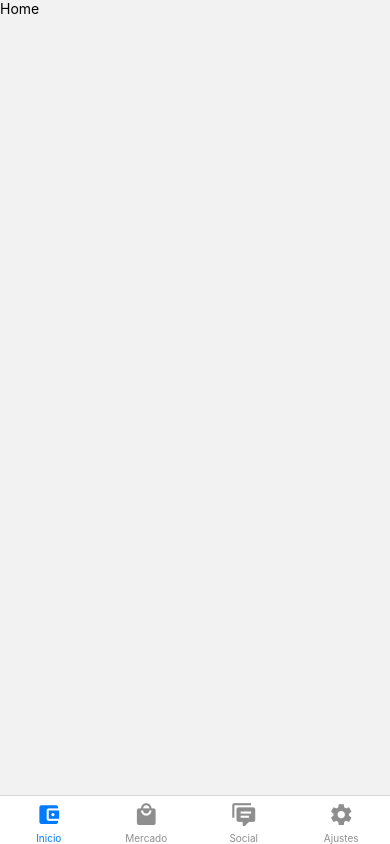
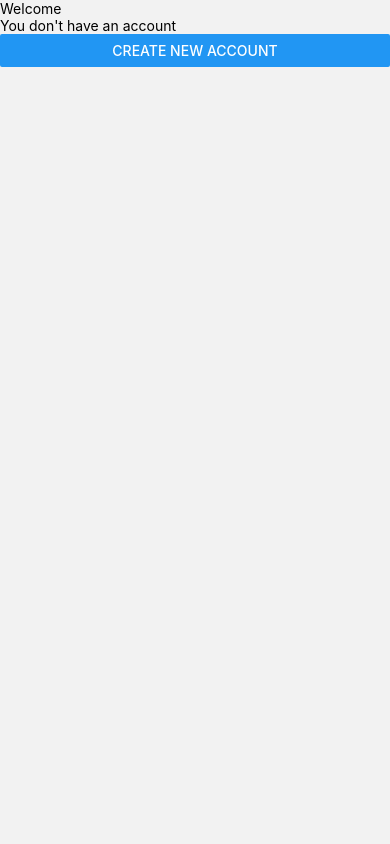
Before and after one commit to TatacoaBitcoin/nostratacoa, a React Native app: screen /Welcome in a window 390 px wide. Built offline with nearby package versions, Linux system fonts and the light colour scheme.

Commit message:
created new account flow

```diff
--- a/App.js
+++ b/App.js
@@ -1,14 +1,49 @@
 import React from 'react';
 import {NavigationContainer} from '@react-navigation/native';
 import {createBottomTabNavigator} from '@react-navigation/bottom-tabs';
+import {createStackNavigator} from '@react-navigation/stack';
 import Icon from 'react-native-vector-icons/MaterialCommunityIcons';
 import {SafeAreaProvider} from 'react-native-safe-area-context';
 import {useTranslation} from 'react-i18next';
 
-import {Home, Market, Social, Settings} from './src/screens';
+import {
+  Home,
+  Market,
+  Social,
+  Settings,
+  CreateWallet,
+  Welcome,
+} from './src/screens';
 import './i18n.config';
 
 const Tab = createBottomTabNavigator();
+const Stack = createStackNavigator();
+
+const NewAccountFlow = () => {
+  return (
+    <Stack.Navigator
+      initialRouteName="Welcome"
+      screenOptions={{
+        headerMode: 'screen',
+      }}>
+      <Stack.Screen
+        name="Welcome"
+        component={Welcome}
+        options={{
+          title: 'Welcome',
+          headerShown: false,
+        }}
+      />
+      <Stack.Screen
+        name="CreateWallet"
+        component={CreateWallet}
+        options={{
+          title: 'Create New Account',
+        }}
+      />
+    </Stack.Navigator>
+  );
+};
 
 const MainFlow = () => {
   const {t} = useTranslation();
@@ -64,10 +99,12 @@ const MainFlow = () => {
 };
 
 const App = () => {
+  const hasAccount = false;
+
   return (
     <SafeAreaProvider>
       <NavigationContainer>
-        <MainFlow />
+        {hasAccount ? <MainFlow /> : <NewAccountFlow />}
       </NavigationContainer>
     </SafeAreaProvider>
   );
--- a/index.js
+++ b/index.js
@@ -1,7 +1,4 @@
-/**
- * @format
- */
-
+import 'react-native-gesture-handler';
 import {AppRegistry} from 'react-native';
 import App from './App';
 import {name as appName} from './app.json';
--- a/package.json
+++ b/package.json
@@ -13,10 +13,12 @@
     "@react-navigation/bottom-tabs": "^6.5.7",
     "@react-navigation/native": "^6.1.6",
     "@react-navigation/native-stack": "^6.9.12",
+    "@react-navigation/stack": "^6.3.17",
     "i18next": "^23.2.2",
     "react": "18.2.0",
     "react-i18next": "^13.0.0",
     "react-native": "0.71.11",
+    "react-native-gesture-handler": "^2.12.0",
     "react-native-safe-area-context": "^4.5.3",
     "react-native-screens": "^3.21.1",
     "react-native-vector-icons": "^9.2.0"
--- /dev/null
+++ b/src/screens/CreateWallet.js
@@ -0,0 +1,14 @@
+import React from 'react';
+import {Text} from 'react-native';
+
+import {ScreenTemplate} from '../atoms';
+
+const CreateWallet = () => {
+  return (
+    <ScreenTemplate>
+      <Text>CreateWallet</Text>
+    </ScreenTemplate>
+  );
+};
+
+export {CreateWallet};
--- /dev/null
+++ b/src/screens/Welcome.js
@@ -0,0 +1,19 @@
+import React from 'react';
+import {Text, Button} from 'react-native';
+
+import {ScreenTemplate} from '../atoms';
+
+const Welcome = ({navigation}) => {
+  return (
+    <ScreenTemplate>
+      <Text>Welcome</Text>
+      <Text>You don't have an account</Text>
+      <Button
+        title="Create new account"
+        onPress={() => navigation.navigate('CreateWallet')}
+      />
+    </ScreenTemplate>
+  );
+};
+
+export {Welcome};
--- a/src/screens/index.js
+++ b/src/screens/index.js
@@ -2,3 +2,5 @@ export * from './Home';
 export * from './Settings';
 export * from './Market';
 export * from './Social';
+export * from './CreateWallet';
+export * from './Welcome';
```
Also changed, not shown: 1 other file (tests, documents, lock files or other folders).
